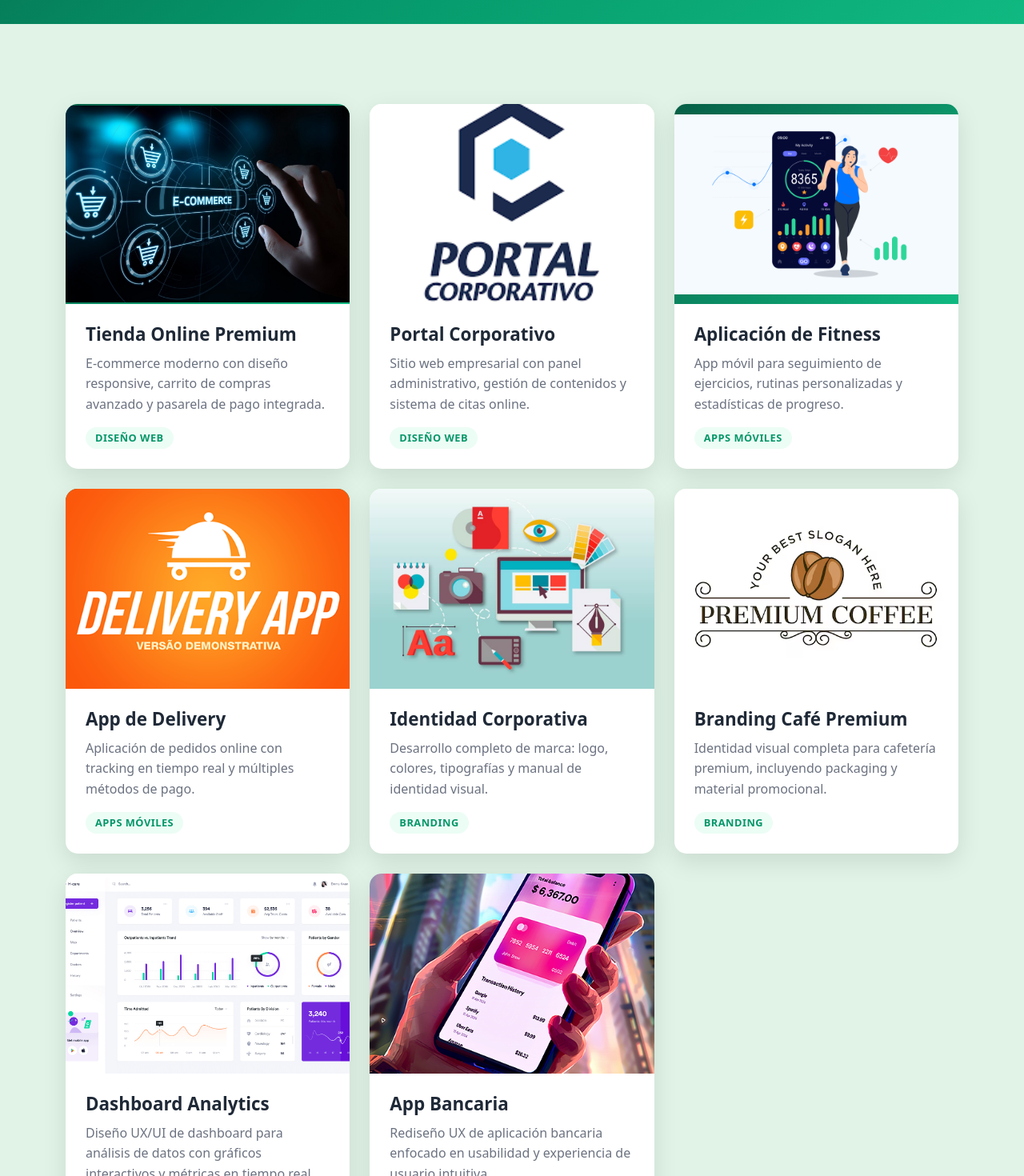
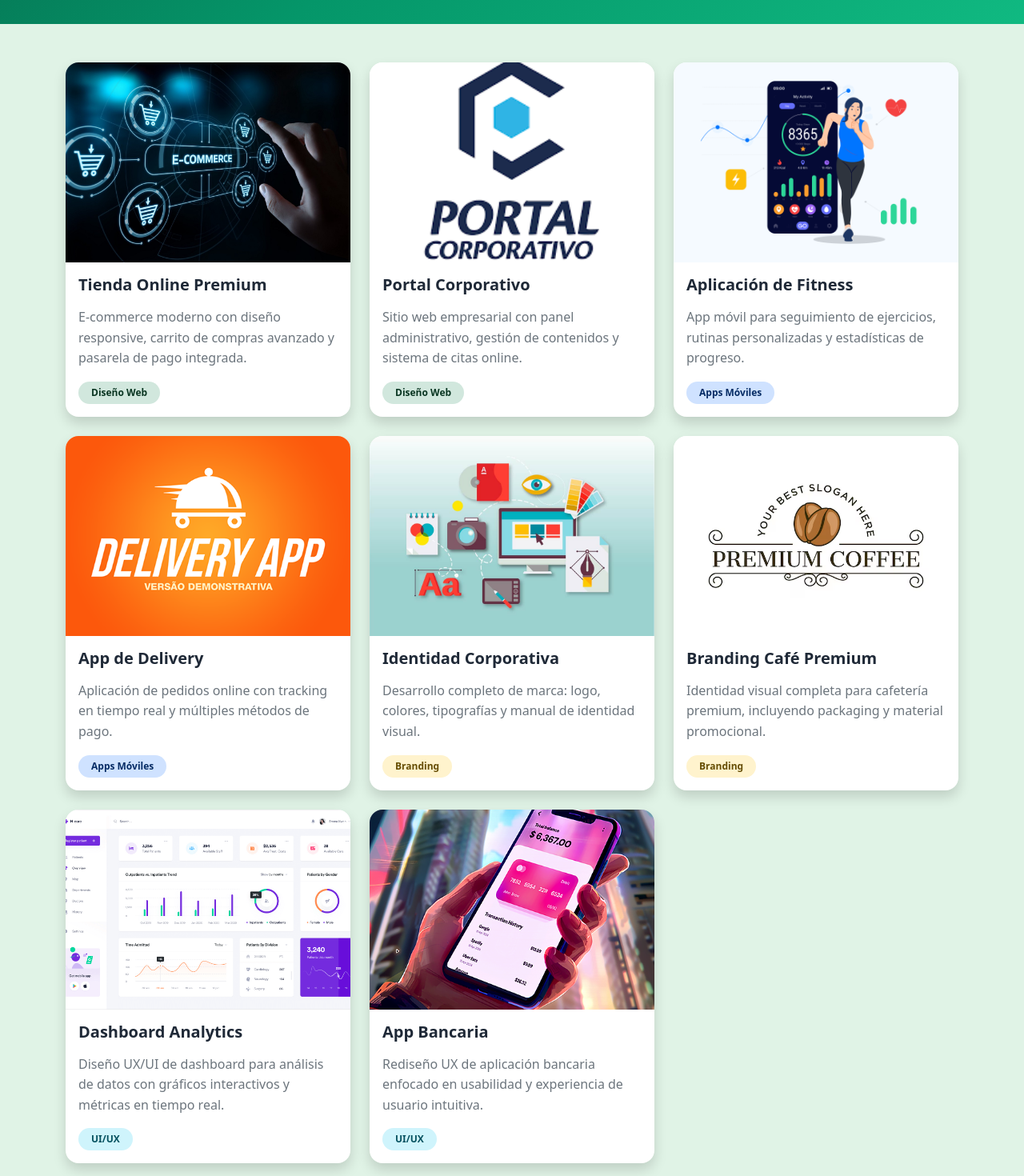
Before and after one commit to serogonpi/portafolio-react-soal, a React (Create React App) app: page /gallery in a window 1280 px wide. Shown: the part 600-2070 px from the top of the page at 80% size. Built offline with nearby package versions, Linux system fonts and the light colour scheme.

Commit message:
feat: refactor Gallery component and update styles for improved layout and responsiveness

```diff
--- a/src/assets/css/gallery.css
+++ b/src/assets/css/gallery.css
@@ -3,178 +3,80 @@
     background-color: rgba(149, 213, 168, 0.289);
 }
 
-.gallery-grid {
-    display: grid;
-    grid-template-columns: repeat(auto-fit, minmax(300px, 1fr));
-    gap: 25px;
-    margin-top: 40px;
-}
-
 .gallery-item {
-    background: white;
-    border-radius: 15px;
-    overflow: hidden;
-    box-shadow: 0 10px 30px rgba(0, 0, 0, 0.1);
     transition: all 0.3s ease;
     cursor: pointer;
-    position: relative;
+    animation: slideUp 0.6s ease-out;
 }
 
 .gallery-item:hover {
     transform: translateY(-10px);
-    box-shadow: 0 20px 40px rgba(0, 0, 0, 0.15);
+    box-shadow: 0 20px 40px rgba(0, 0, 0, 0.15) !important;
 }
 
 .gallery-image {
-    width: 100%;
-    height: 250px;
-    background: linear-gradient(135deg, #065f46 0%, #10b981 100%);
-    display: flex;
-    align-items: center;
-    justify-content: center;
-    font-size: 1.2rem;
-    color: white;
-    font-weight: 600;
-    position: relative;
     overflow: hidden;
 }
 
-.gallery-image::before {
-    content: '';
-    position: absolute;
-    top: 0;
-    left: 0;
-    right: 0;
-    bottom: 0;
+.image-overlay {
     background: rgba(0, 0, 0, 0.3);
     opacity: 0;
     transition: opacity 0.3s ease;
 }
 
-.gallery-item:hover .gallery-image::before {
+.gallery-item:hover .image-overlay {
     opacity: 1;
 }
 
-.gallery-info {
-    padding: 25px;
+.gallery-item .card-title {
+    color: #1f2937;
 }
 
-.gallery-info h3 {
-    font-size: 1.4rem;
-    margin-bottom: 10px;
-    color: #1f2937;
-    font-weight: 700;
+.gallery-item .card-text {
+    line-height: 1.6;
 }
 
-.gallery-info p {
-    color: #6b7280;
-    line-height: 1.6;
-    margin-bottom: 15px;
-}
-
-.gallery-category {
-    display: inline-block;
-    background: #ecfdf5;
-    color: #059669;
-    padding: 4px 12px;
-    border-radius: 15px;
-    font-size: 0.8rem;
-    font-weight: 600;
-    text-transform: uppercase;
-    letter-spacing: 0.5px;
-}
-
-
-
-@keyframes fadeIn {
-    from {
-        opacity: 0;
-    }
-
-    to {
-        opacity: 1;
-    }
-}
-
-.gallery-item {
-    animation: slideUp 0.6s ease-out;
-}
-
+/* Animación */
 @keyframes slideUp {
     from {
         opacity: 0;
         transform: translateY(30px);
     }
-
     to {
         opacity: 1;
         transform: translateY(0);
     }
 }
 
-@media (max-width: 768px) {
-    .nav-container {
-        flex-direction: column;
-        height: auto;
-        padding: 15px 20px;
+/* Colores de badges personalizados */
+.bg-success-subtle {
+    background-color: #ecfdf5 !important;
 }
 
-    .nav-menu {
-        margin-top: 15px;
-        flex-wrap: wrap;
-        justify-content: center;
-        gap: 15px;
+.text-success-emphasis {
+    color: #059669 !important;
 }
 
-    body {
-        padding-top: 120px;
+.bg-primary-subtle {
+    background-color: #dbeafe !important;
 }
 
-    .hero-content h1 {
-        font-size: 2.2rem;
+.text-primary-emphasis {
+    color: #1e40af !important;
 }
 
-    .hero-content p {
-        font-size: 1.1rem;
+.bg-warning-subtle {
+    background-color: #fef3c7 !important;
 }
 
-    .gallery-grid {
-        grid-template-columns: 1fr;
-        gap: 20px;
+.text-warning-emphasis {
+    color: #b45309 !important;
 }
 
-    .gallery-info {
-        padding: 20px;
+.bg-info-subtle {
+    background-color: #e0f2fe !important;
 }
 
-    .footer-content {
-        grid-template-columns: 1fr;
-        gap: 30px;
-        text-align: center;
+.text-info-emphasis {
+    color: #0369a1 !important;
 }
-
-    .footer-links {
-        flex-direction: row;
-        justify-content: center;
-        flex-wrap: wrap;
-    }
-}
-
-@media (max-width: 480px) {
-    .hero-content h1 {
-        font-size: 1.8rem;
-    }
-
-    .hero-content p {
-        font-size: 1rem;
-    }
-
-    .gallery-image {
-        height: 200px;
-    }
-
-    .modal-image {
-        height: 250px;
-        font-size: 1.5rem;
-    }
-}
--- a/src/components/Gallery.jsx
+++ b/src/components/Gallery.jsx
@@ -6,110 +6,219 @@ function Gallery() {
     return (
         <main>
             <section id="inicio" className="hero">
-            <div className="hero-container">
-                <div className="hero-content">
-                    <h2 className="hero-title">Nuestra Galería</h2>
-                    <p className="hero-subtitle">Explora nuestros trabajos más destacados y descubre la calidad de nuestros
-                        proyectos digitales.</p>
+                <div className="container">
+                    <div className="row justify-content-center">
+                        <div className="col-lg-8 text-center">
+                            <h2 className="hero-title display-3 fw-bold mb-4">Nuestra Galería</h2>
+                            <p className="hero-subtitle lead fs-4 opacity-90">
+                                Explora nuestros trabajos más destacados y descubre la calidad de nuestros
+                                proyectos digitales.
+                            </p>
+                        </div>
                     </div>
                 </div>
             </section>
 
-        <section className="gallery">
+            <section className="gallery py-5">
                 <div className="container">
-                <div className="gallery-grid">
-                    <div className="gallery-item">
-                        <div className="gallery-image web-design">
-                            <img className="img" src={require('../assets/images/ecommerce.jpeg')} alt="Imagen de Ecommerce" />
+                    <div className="row g-4">
+                        {/* Item 1 */}
+                        <div className="col-12 col-md-6 col-lg-4">
+                            <div className="card gallery-item h-100 shadow border-0 rounded-4 overflow-hidden">
+                                <div className="gallery-image position-relative">
+                                    <img
+                                        className="card-img-top"
+                                        src={require('../assets/images/ecommerce.jpeg')}
+                                        alt="Imagen de Ecommerce"
+                                        style={{ height: '250px', objectFit: 'cover' }}
+                                    />
+                                    <div className="image-overlay position-absolute top-0 start-0 w-100 h-100"></div>
                                 </div>
-                        <div className="gallery-info">
-                            <h3>Tienda Online Premium</h3>
-                            <p>E-commerce moderno con diseño responsive, carrito de compras avanzado y pasarela de pago
-                                integrada.</p>
-                            <span className="gallery-category">Diseño Web</span>
+                                <div className="card-body">
+                                    <h3 className="card-title h5 fw-bold mb-3">Tienda Online Premium</h3>
+                                    <p className="card-text text-secondary mb-3">
+                                        E-commerce moderno con diseño responsive, carrito de compras avanzado
+                                        y pasarela de pago integrada.
+                                    </p>
+                                    <span className="badge bg-success-subtle text-success-emphasis px-3 py-2 rounded-pill">
+                                        Diseño Web
+                                    </span>
+                                </div>
                             </div>
                         </div>
 
-                    <div className="gallery-item">
-                        <div className="gallery-image web-design">
-                            <img className="img" src={require('../assets/images/portal_corporativo.png')} alt="imagen de portal corporativo" />
+                        {/* Item 2 */}
+                        <div className="col-12 col-md-6 col-lg-4">
+                            <div className="card gallery-item h-100 shadow border-0 rounded-4 overflow-hidden">
+                                <div className="gallery-image position-relative">
+                                    <img
+                                        className="card-img-top"
+                                        src={require('../assets/images/portal_corporativo.png')}
+                                        alt="imagen de portal corporativo"
+                                        style={{ height: '250px', objectFit: 'cover' }}
+                                    />
+                                    <div className="image-overlay position-absolute top-0 start-0 w-100 h-100"></div>
                                 </div>
-                        <div className="gallery-info">
-                            <h3>Portal Corporativo</h3>
-                            <p>Sitio web empresarial con panel administrativo, gestión de contenidos y sistema de citas
-                                online.</p>
-                            <span className="gallery-category">Diseño Web</span>
+                                <div className="card-body">
+                                    <h3 className="card-title h5 fw-bold mb-3">Portal Corporativo</h3>
+                                    <p className="card-text text-secondary mb-3">
+                                        Sitio web empresarial con panel administrativo, gestión de contenidos
+                                        y sistema de citas online.
+                                    </p>
+                                    <span className="badge bg-success-subtle text-success-emphasis px-3 py-2 rounded-pill">
+                                        Diseño Web
+                                    </span>
+                                </div>
                             </div>
                         </div>
 
-                    <div className="gallery-item">
-                        <div className="gallery-image mobile-app">
-                            <img className="img" src={require('../assets/images/fitness-app.png')} alt="Imagen de Aplicación fitness" />
+                        {/* Item 3 */}
+                        <div className="col-12 col-md-6 col-lg-4">
+                            <div className="card gallery-item h-100 shadow border-0 rounded-4 overflow-hidden">
+                                <div className="gallery-image position-relative">
+                                    <img
+                                        className="card-img-top"
+                                        src={require('../assets/images/fitness-app.png')}
+                                        alt="Imagen de Aplicación fitness"
+                                        style={{ height: '250px', objectFit: 'cover' }}
+                                    />
+                                    <div className="image-overlay position-absolute top-0 start-0 w-100 h-100"></div>
                                 </div>
-                        <div className="gallery-info">
-                            <h3>Aplicación de Fitness</h3>
-                            <p>App móvil para seguimiento de ejercicios, rutinas personalizadas y estadísticas de
-                                progreso.</p>
-                            <span className="gallery-category">Apps Móviles</span>
+                                <div className="card-body">
+                                    <h3 className="card-title h5 fw-bold mb-3">Aplicación de Fitness</h3>
+                                    <p className="card-text text-secondary mb-3">
+                                        App móvil para seguimiento de ejercicios, rutinas personalizadas
+                                        y estadísticas de progreso.
+                                    </p>
+                                    <span className="badge bg-primary-subtle text-primary-emphasis px-3 py-2 rounded-pill">
+                                        Apps Móviles
+                                    </span>
+                                </div>
                             </div>
                         </div>
 
-                    <div className="gallery-item">
-                        <div className="gallery-image mobile-app">
-                            <img className="img" src={require('../assets/images/delivery_app.png')} alt="imagen de una app de delivery" />
+                        {/* Item 4 */}
+                        <div className="col-12 col-md-6 col-lg-4">
+                            <div className="card gallery-item h-100 shadow border-0 rounded-4 overflow-hidden">
+                                <div className="gallery-image position-relative">
+                                    <img
+                                        className="card-img-top"
+                                        src={require('../assets/images/delivery_app.png')}
+                                        alt="imagen de una app de delivery"
+                                        style={{ height: '250px', objectFit: 'cover' }}
+                                    />
+                                    <div className="image-overlay position-absolute top-0 start-0 w-100 h-100"></div>
                                 </div>
-                        <div className="gallery-info">
-                            <h3>App de Delivery</h3>
-                            <p>Aplicación de pedidos online con tracking en tiempo real y múltiples métodos de pago.</p>
-                            <span className="gallery-category">Apps Móviles</span>
+                                <div className="card-body">
+                                    <h3 className="card-title h5 fw-bold mb-3">App de Delivery</h3>
+                                    <p className="card-text text-secondary mb-3">
+                                        Aplicación de pedidos online con tracking en tiempo real y múltiples
+                                        métodos de pago.
+                                    </p>
+                                    <span className="badge bg-primary-subtle text-primary-emphasis px-3 py-2 rounded-pill">
+                                        Apps Móviles
+                                    </span>
+                                </div>
                             </div>
                         </div>
 
-                    <div className="gallery-item">
-                        <div className="gallery-image branding">
-                            <img className="img" src={require('../assets/images/identidad_visual.jpg')} alt="imagen de identidad visual" />
+                        {/* Item 5 */}
+                        <div className="col-12 col-md-6 col-lg-4">
+                            <div className="card gallery-item h-100 shadow border-0 rounded-4 overflow-hidden">
+                                <div className="gallery-image position-relative">
+                                    <img
+                                        className="card-img-top"
+                                        src={require('../assets/images/identidad_visual.jpg')}
+                                        alt="imagen de identidad visual"
+                                        style={{ height: '250px', objectFit: 'cover' }}
+                                    />
+                                    <div className="image-overlay position-absolute top-0 start-0 w-100 h-100"></div>
                                 </div>
-                        <div className="gallery-info">
-                            <h3>Identidad Corporativa</h3>
-                            <p>Desarrollo completo de marca: logo, colores, tipografías y manual de identidad visual.
+                                <div className="card-body">
+                                    <h3 className="card-title h5 fw-bold mb-3">Identidad Corporativa</h3>
+                                    <p className="card-text text-secondary mb-3">
+                                        Desarrollo completo de marca: logo, colores, tipografías y manual
+                                        de identidad visual.
                                     </p>
-                            <span className="gallery-category">Branding</span>
+                                    <span className="badge bg-warning-subtle text-warning-emphasis px-3 py-2 rounded-pill">
+                                        Branding
+                                    </span>
+                                </div>
                             </div>
                         </div>
 
-                    <div className="gallery-item">
-                        <div className="gallery-image branding">
-                            <img className="img" src={require('../assets/images/branding_cafe_premium.jpg')} alt="Imagen de logo de cafe" />
+                        {/* Item 6 */}
+                        <div className="col-12 col-md-6 col-lg-4">
+                            <div className="card gallery-item h-100 shadow border-0 rounded-4 overflow-hidden">
+                                <div className="gallery-image position-relative">
+                                    <img
+                                        className="card-img-top"
+                                        src={require('../assets/images/branding_cafe_premium.jpg')}
+                                        alt="Imagen de logo de cafe"
+                                        style={{ height: '250px', objectFit: 'cover' }}
+                                    />
+                                    <div className="image-overlay position-absolute top-0 start-0 w-100 h-100"></div>
                                 </div>
-                        <div className="gallery-info">
-                            <h3>Branding Café Premium</h3>
-                            <p>Identidad visual completa para cafetería premium, incluyendo packaging y material
-                                promocional.</p>
-                            <span className="gallery-category">Branding</span>
+                                <div className="card-body">
+                                    <h3 className="card-title h5 fw-bold mb-3">Branding Café Premium</h3>
+                                    <p className="card-text text-secondary mb-3">
+                                        Identidad visual completa para cafetería premium, incluyendo packaging
+                                        y material promocional.
+                                    </p>
+                                    <span className="badge bg-warning-subtle text-warning-emphasis px-3 py-2 rounded-pill">
+                                        Branding
+                                    </span>
+                                </div>
                             </div>
                         </div>
 
-                    <div className="gallery-item">
-                        <div className="gallery-image ui-ux">
-                            <img className="img" src={require('../assets/images/dashboard.png')} alt="imagen de dashboard" />
+                        {/* Item 7 */}
+                        <div className="col-12 col-md-6 col-lg-4">
+                            <div className="card gallery-item h-100 shadow border-0 rounded-4 overflow-hidden">
+                                <div className="gallery-image position-relative">
+                                    <img
+                                        className="card-img-top"
+                                        src={require('../assets/images/dashboard.png')}
+                                        alt="imagen de dashboard"
+                                        style={{ height: '250px', objectFit: 'cover' }}
+                                    />
+                                    <div className="image-overlay position-absolute top-0 start-0 w-100 h-100"></div>
                                 </div>
-                        <div className="gallery-info">
-                            <h3>Dashboard Analytics</h3>
-                            <p>Diseño UX/UI de dashboard para análisis de datos con gráficos interactivos y métricas en
-                                tiempo real.</p>
-                            <span className="gallery-category">UI/UX</span>
+                                <div className="card-body">
+                                    <h3 className="card-title h5 fw-bold mb-3">Dashboard Analytics</h3>
+                                    <p className="card-text text-secondary mb-3">
+                                        Diseño UX/UI de dashboard para análisis de datos con gráficos interactivos
+                                        y métricas en tiempo real.
+                                    </p>
+                                    <span className="badge bg-info-subtle text-info-emphasis px-3 py-2 rounded-pill">
+                                        UI/UX
+                                    </span>
+                                </div>
                             </div>
                         </div>
 
-                    <div className="gallery-item">
-                        <div className="gallery-image ui-ux">
-                            <img className="img" src={require('../assets/images/banking_app.png')} alt="imagen de app bancaria" />
+                        {/* Item 8 */}
+                        <div className="col-12 col-md-6 col-lg-4">
+                            <div className="card gallery-item h-100 shadow border-0 rounded-4 overflow-hidden">
+                                <div className="gallery-image position-relative">
+                                    <img
+                                        className="card-img-top"
+                                        src={require('../assets/images/banking_app.png')}
+                                        alt="imagen de app bancaria"
+                                        style={{ height: '250px', objectFit: 'cover' }}
+                                    />
+                                    <div className="image-overlay position-absolute top-0 start-0 w-100 h-100"></div>
                                 </div>
-                        <div className="gallery-info">
-                            <h3>App Bancaria</h3>
-                            <p>Rediseño UX de aplicación bancaria enfocado en usabilidad y experiencia de usuario
-                                intuitiva.</p>
-                            <span className="gallery-category">UI/UX</span>
+                                <div className="card-body">
+                                    <h3 className="card-title h5 fw-bold mb-3">App Bancaria</h3>
+                                    <p className="card-text text-secondary mb-3">
+                                        Rediseño UX de aplicación bancaria enfocado en usabilidad y experiencia
+                                        de usuario intuitiva.
+                                    </p>
+                                    <span className="badge bg-info-subtle text-info-emphasis px-3 py-2 rounded-pill">
+                                        UI/UX
+                                    </span>
+                                </div>
                             </div>
                         </div>
                     </div>
```
Lines whose indentation alone changed are shown as unchanged.
